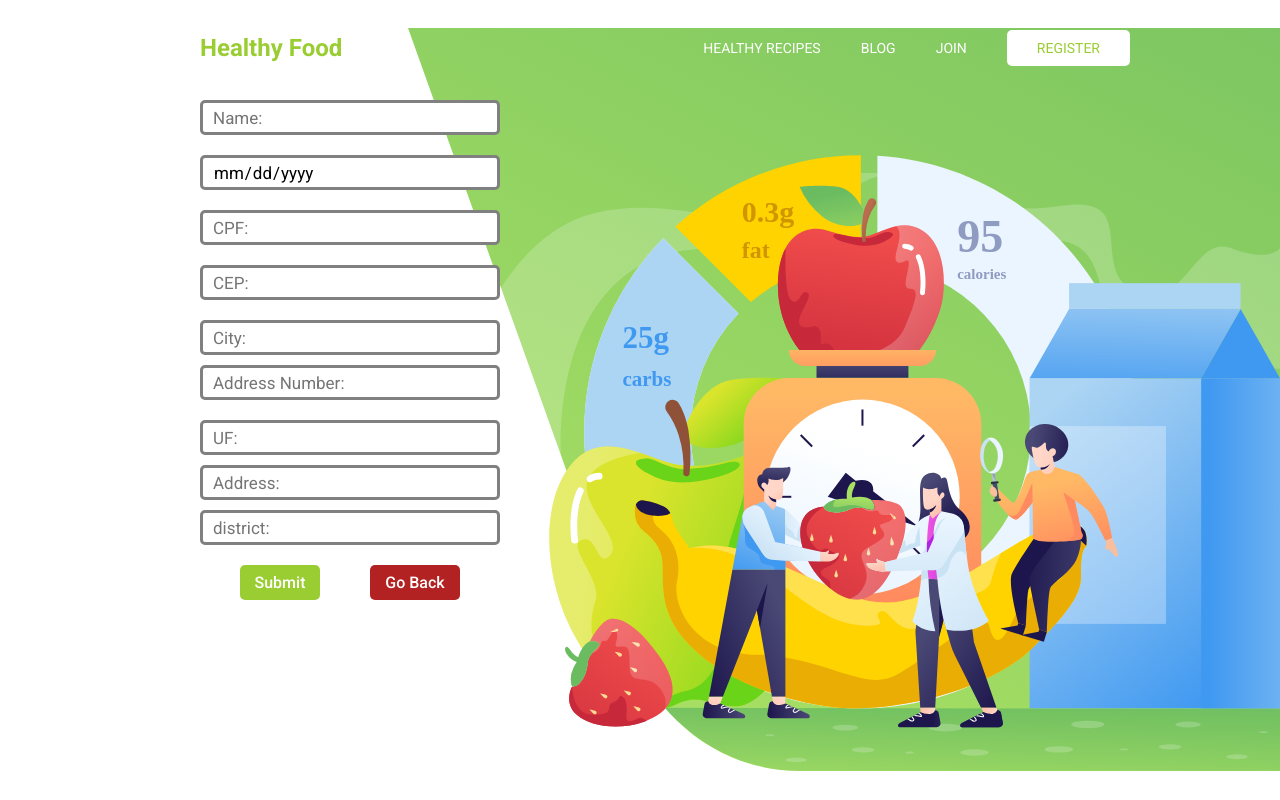
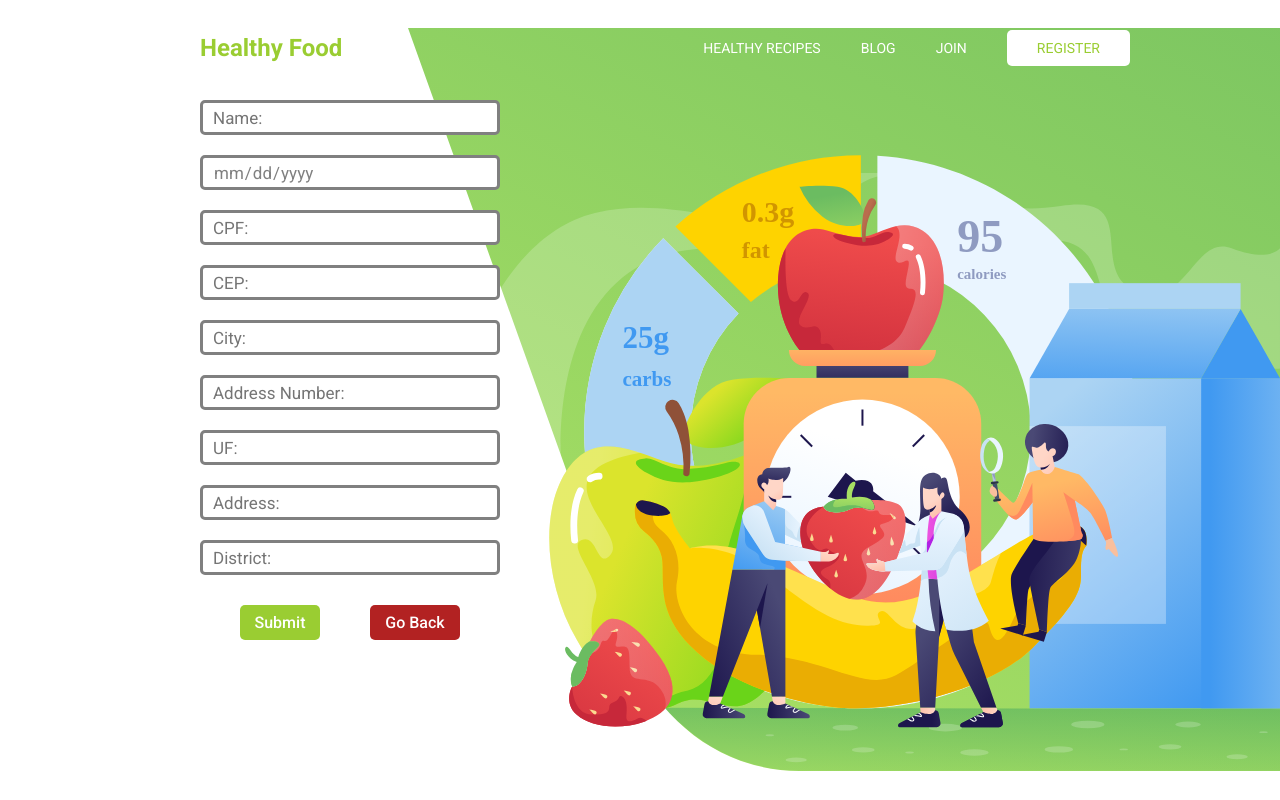
Before and after one commit to Gui1703/Healthy-Food, a React (Vite) app: page /register in a window 1280 px wide. Built offline with nearby package versions, Linux system fonts and the light colour scheme.

Commit message:
refactor: Updated Register Screen

```diff
--- a/src/views/Register/index.jsx
+++ b/src/views/Register/index.jsx
@@ -8,7 +8,7 @@ import "./styles.scss";
 function Register() {
   const navigate = useNavigate();
 
-  //Buscando o CEP e preenchendo seus devidos inputs
+  //Seeking the zip code and filling its due inputs
   const checkCEP = (e) => {
     const cep = e.target.value.replace(/\D/g, "");
     fetch(`https://viacep.com.br/ws/${cep}/json/`)
@@ -22,7 +22,7 @@ function Register() {
       });
   };
 
-  // Salvando no local Storage
+  //Saving on site Storage
   let saveLocalDataStorage = function () {
     let name = document.getElementById("name").value;
     let birthDate = document.getElementById("birthDate").value;
@@ -44,7 +44,7 @@ function Register() {
     localStorage.setItem("district", district);
   };
 
-  // Validando os inputs
+  //Validating inputs
   const createUserFormSchema = yup.object().shape({
     name: yup
       .string()
@@ -63,7 +63,7 @@ function Register() {
     addressNumber: yup.string().required("Your address number is required."),
     uf: yup.string().required("UF is required."),
     address: yup.string().required("Address is required."),
-    district: yup.string().required("district is required."),
+    district: yup.string().required("District is required."),
   });
 
   const {
@@ -143,6 +143,7 @@ function Register() {
             placeholder="City:"
             {...register("city")}
           />
+          <span>{errors.city?.message}</span>
         </div>
 
         <div>
@@ -165,6 +166,7 @@ function Register() {
             placeholder="UF:"
             {...register("uf")}
           />
+          <span>{errors.uf?.message}</span>
         </div>
 
         <div>
@@ -176,6 +178,7 @@ function Register() {
             placeholder="Address:"
             {...register("address")}
           />
+          <span>{errors.address?.message}</span>
         </div>
 
         <div>
@@ -183,10 +186,11 @@ function Register() {
             type="text"
             name="district"
             disabled
-            id="district"
-            placeholder="district:"
+            id="District"
+            placeholder="District:"
             {...register("district")}
           />
+          <span>{errors.district?.message}</span>
         </div>
 
         <div className="buttons">
--- a/src/views/Register/styles.scss
+++ b/src/views/Register/styles.scss
@@ -39,6 +39,7 @@ input[type="date"]::-webkit-calendar-picker-indicator {
     border: 3px solid #808080;
     border-radius: 5px;
     font-weight: 400;
+    color: #808080;
   }
 
   span {
```
